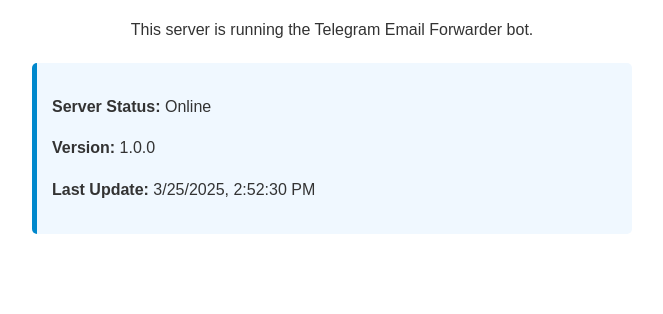
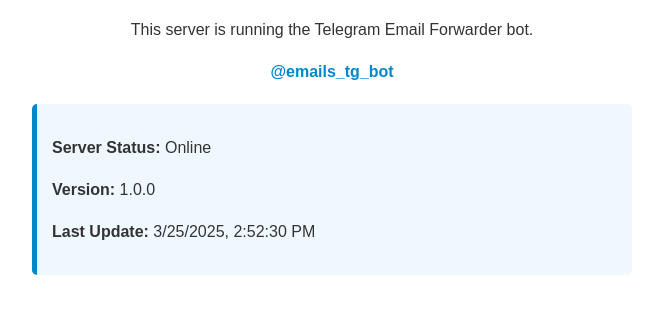
Before and after one commit to savayer/telegram-email-forwarder, a website: page public/index.html in a window 1280 px wide. Shown: the part 238-552 px from the top of the page, without its empty margins (308-971 px from the left). Drawn offline with Linux system fonts and the light colour scheme.

```diff
--- a/public/index.html
+++ b/public/index.html
@@ -40,6 +40,13 @@
     />
     <h1>Telegram Email Forwarder</h1>
     <p>This server is running the Telegram Email Forwarder bot.</p>
+    <p>
+      <a
+        href="https://t.me/emails_tg_bot"
+        style="color: #0088cc; text-decoration: none; font-weight: bold"
+        >@emails_tg_bot</a
+      >
+    </p>
 
     <div class="status">
       <p><strong>Server Status:</strong> Online</p>
```
